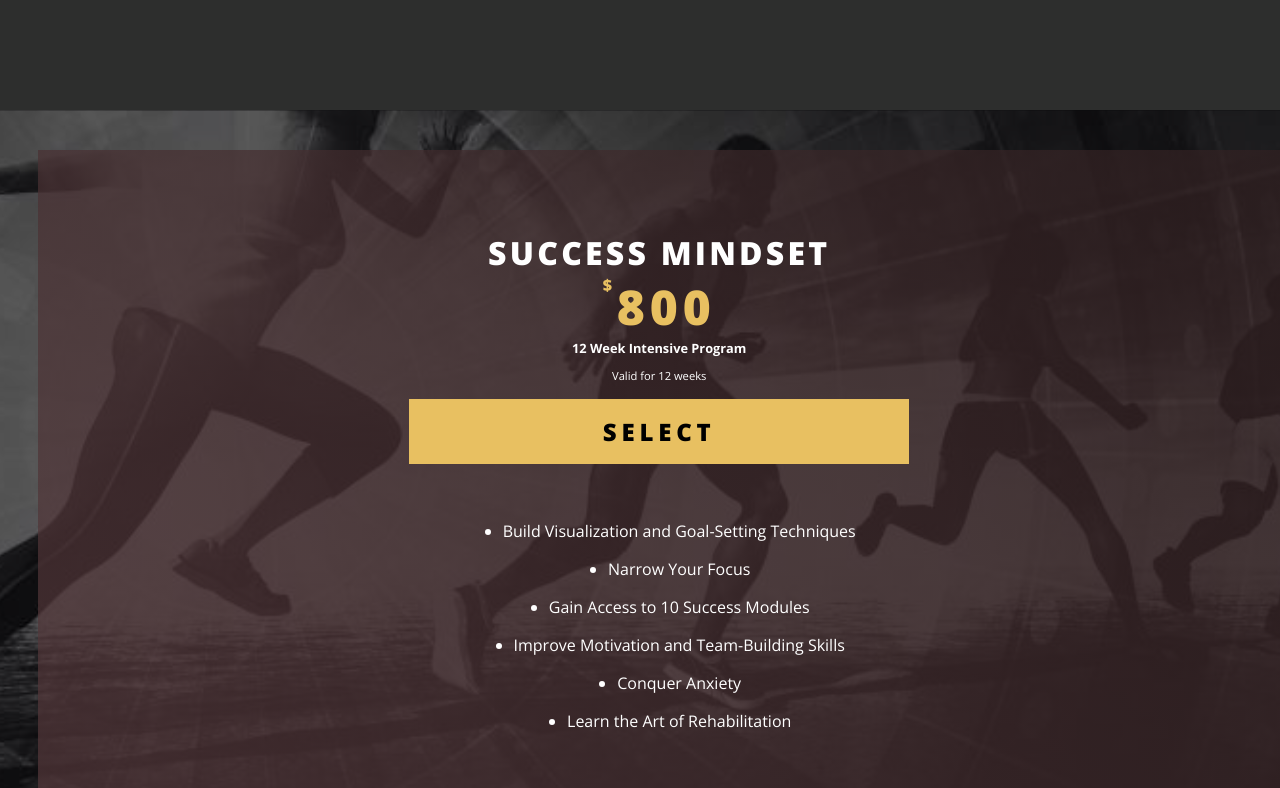
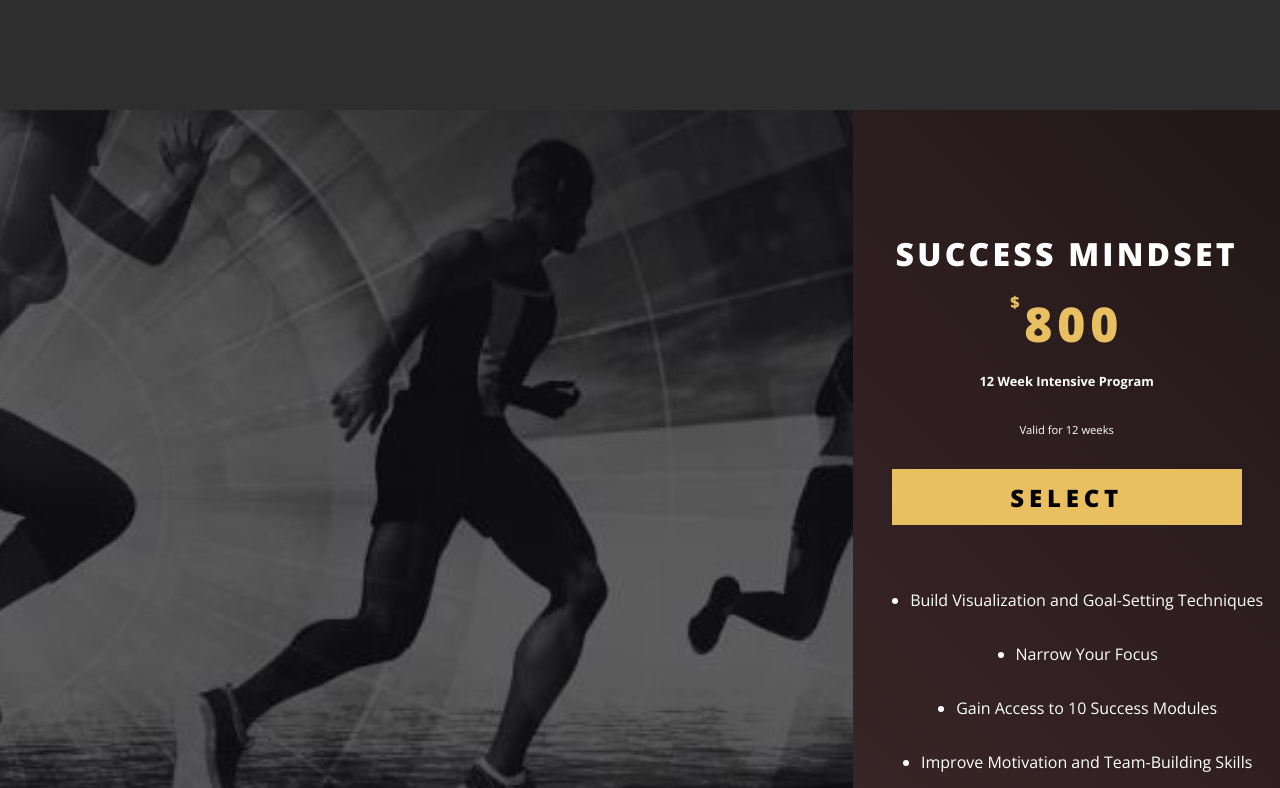
Before and after one commit to RuslanTissen/PIPI-world-2, a React (Create React App) app: page / in a window 1280 px wide. Shown: the part 2952-3740 px from the top of the page. Built offline with nearby package versions, Linux system fonts and the light colour scheme; a web font is replaced by a local one.

Commit message:
success pc version done

```diff
--- a/src/components/start/success/Success.jsx
+++ b/src/components/start/success/Success.jsx
@@ -5,7 +5,11 @@ import { NavLink } from 'react-router-dom'
 function Success() {
 	return (
 		<div className='success'>
+
+			<div className="success__bckgrd-block"></div>
+
 			<div className="success__cont">
+
 				<div className="success__cont--1">
 					<h4>SUCCESS MINDSET</h4>
 					<div className="price_box"><span>$</span> 800</div>
@@ -14,7 +18,7 @@ function Success() {
 					<NavLink className='success__link'>SELECT</NavLink>
 				</div>
 
-				 <div className="success__cont--2">
+				<div className="success__cont--2">
 
 					<ul>
 						<li>Build Visualization and Goal-Setting Techniques</li>
@@ -25,7 +29,6 @@ function Success() {
 						<li>Learn the Art of Rehabilitation</li>
 					</ul>
 				</div>
-				{/* } */}
 
 			</div>
 		</div>
--- a/src/components/start/success/Success.scss
+++ b/src/components/start/success/Success.scss
@@ -5,7 +5,6 @@
 	background-repeat: none;
 	background-size: cover;
 	object-fit: cover;
-	padding: 0;
 	padding: 2.5rem 0 2.5rem clamp(2rem, 3vw, 3rem);
 	font-family: "Open Sans", sans-serif;
 
@@ -42,11 +41,11 @@
 				font-size: 0.7rem;
 			}
 			.success__link {
+				width: clamp(250px, 50vw, 350px);
+				margin: 1rem auto 3rem;
+				padding: .7rem 0;
 				display: flex;
-				width: clamp(250px, 50vw, 500px);
-				margin: 1rem auto 3rem;
-				padding: 1rem clamp(0.5rem, 5vw, 500px);
-				height: fit-content;
+				// height: fit-content;
 				justify-content: center;
 				align-items: center;
 				text-transform: uppercase;
@@ -59,7 +58,7 @@
 				text-align: center;
 				transition: all 0.3s ease-in-out;
 			}
-			.success__link:hover{
+			.success__link:hover {
 				background-color: rgb(142, 117, 58);
 			}
 		}
@@ -77,3 +76,41 @@
 		}
 	}
 }
+@media (min-width: 1060px) {
+	.success {
+		display: flex;
+		padding: 0;
+		background-image: none;
+		.success__bckgrd-block {
+			flex: 1 1 66.66%;
+			background-image: linear-gradient(rgba(0, 0, 0, 0.6), rgba(0, 0, 0, 0.6)),
+				url("../../../images/success-dark.jpg");
+			background-position: center;
+			background-repeat: none;
+			background-size: cover;
+			object-fit: cover;
+		}
+		.success__cont {
+			flex: 1 1 33.33%;
+			padding-block: 5rem;
+			.success__cont--1,
+			.success__cont--2 {
+				max-width: fit-content;
+				margin-inline: auto;
+			}
+			.success__cont--1{
+
+				.price_box {
+					margin: 1rem auto;
+				}
+
+				p {
+					margin-block: 2rem;
+				}
+			}
+			.success__cont--2>ul li {
+				margin-block: 1rem;
+			}
+		}
+	}
+}
```
